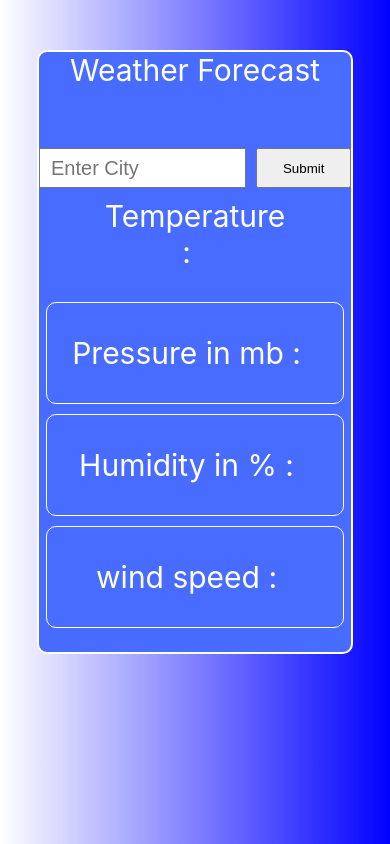
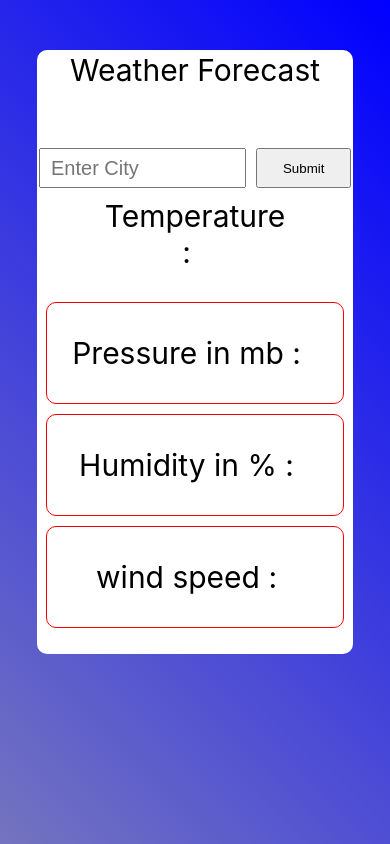
Before and after one commit to ayushmarch94/Weather-app, a React (Create React App) app: page / in a window 390 px wide. Built offline with nearby package versions, Linux system fonts and the light colour scheme.

Commit message:
Changed UI for mobile

```diff
--- a/src/App.css
+++ b/src/App.css
@@ -6,7 +6,7 @@
 body {
     height: 100vh;
     margin: 0;
-    background: linear-gradient(45deg, white, blue);
+    background: linear-gradient(45deg, #7474BF, blue);
   }
 
 
@@ -22,7 +22,7 @@ body {
     margin-top: 50px;
     background-color: white;
     border-radius: 10px;
-    background-color: rgb(72, 108, 255);
+    background-color: white;
     display: flex;
     align-items: center;
     flex-direction: column;
@@ -30,7 +30,7 @@ body {
 
 #main p{
     font-size: 30px;
-    color: white;
+    color: black;
     text-align: center;
 
 }
@@ -83,12 +83,12 @@ body {
 .hour{
     height: 85px;
     width: 35%;
-    border: 1px solid white;
+    border: 1px solid red;
     border-radius: 10px;
     margin: 5px;
     font-size: 30px;
     display: flex;
     justify-content: center;
     align-items: center;
-    color: white;
+    color: black;
 }
--- a/src/Res.css
+++ b/src/Res.css
@@ -1,6 +1,6 @@
 @media screen and (max-width: 953px) {
   body {
-    background: linear-gradient(to right, white, blue);
+    background: linear-gradient(45deg, #7474BF, blue);
     #main {
       border: 2px solid white;
       height: 600px;
@@ -8,7 +8,7 @@
       margin-top: 50px;
       background-color: white;
       border-radius: 10px;
-      background-color: rgb(72, 108, 255);
+      background-color: white;
       display: flex;
       align-items: center;
       flex-direction: column;
@@ -25,7 +25,7 @@
     .hour {
       height: 100px;
       width: 100%;
-      border: 1px solid white;
+      border: 1px solid red;
       border-radius: 10px;
       margin: 5px;
       font-size: 30px;
```
